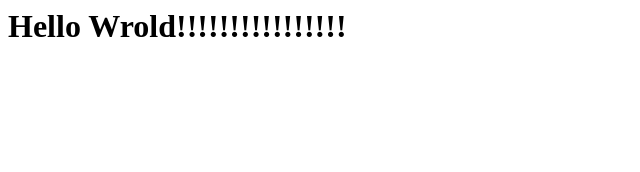
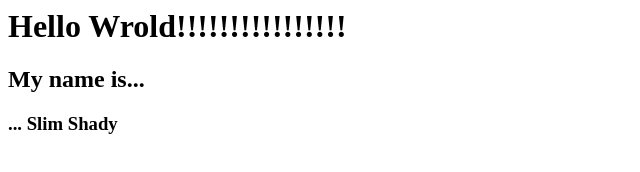
Before and after one commit to angelotirambulo/myFirstWebsite, a plain HTML site: page index.html in a window 1280 px wide. Shown: the whole page, without its empty margins (0-640 px from the left). Drawn offline with Linux system fonts and the light colour scheme.

Commit message:
added 2 subtext

```diff
--- a/index.html
+++ b/index.html
@@ -1 +1,3 @@
 <h1> Hello Wrold!!!!!!!!!!!!!!!! </h1>
+<h2> My name is...</h2>
+<h3>... Slim Shady </h3>
```
